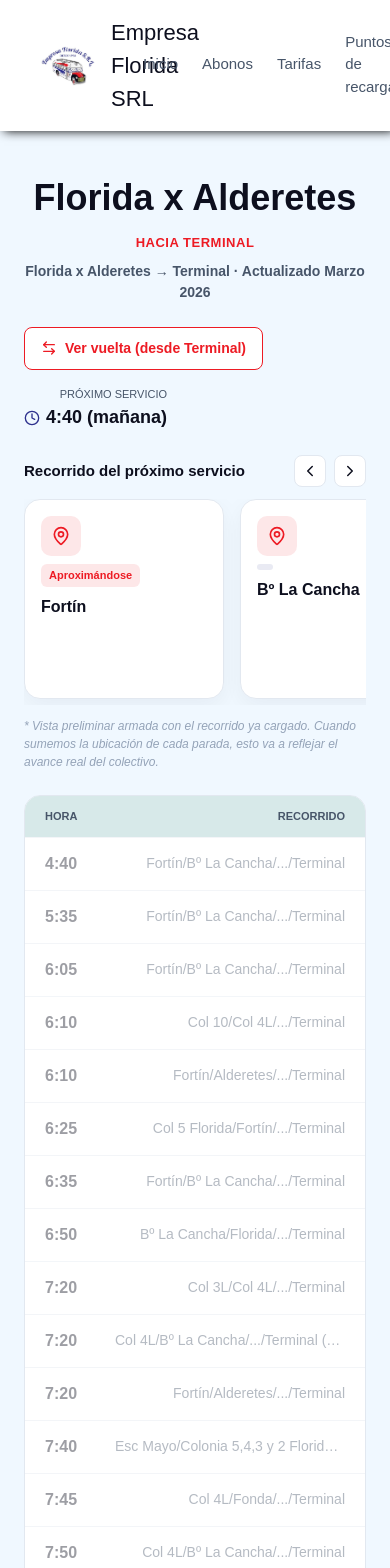
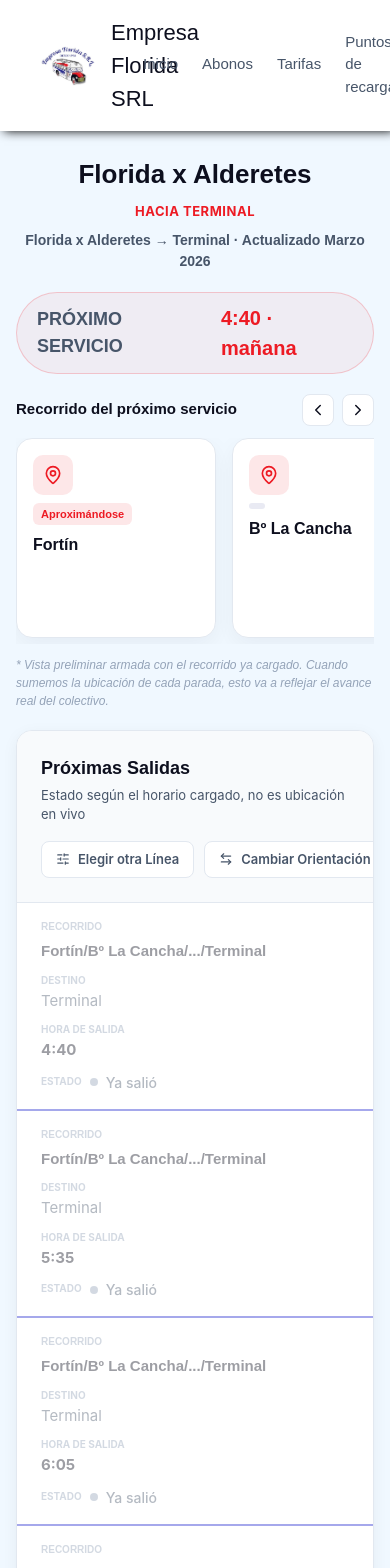
Before and after one commit to Juanchuchuy/EmpresaFlorida-web, a React (Vite) app: page /horarios/florida-alderetes in a window 390 px wide. Shown: the top 1568 px of the page. Built offline with nearby package versions, Linux system fonts and the light colour scheme.

Commit message:
Se agregaron botones para mejor accesibilidad del usuario, tambien se agrego la opacidad segun horarios pasados.

```diff
--- a/src/pages/Horarios.css
+++ b/src/pages/Horarios.css
@@ -6,7 +6,6 @@
   display: flex;
   flex-direction: column;
   gap: 24px;
-  font-family: 'Montserrat', sans-serif;
 }
 
 .horarios-hero {
@@ -27,6 +26,7 @@
 
 .horarios-titulo {
   margin: 0;
+  font-family: 'Montserrat', sans-serif;
   font-weight: 900;
   font-size: 36px;
   color: #0D0F1E;
@@ -34,118 +34,187 @@
 
 .horarios-subtitulo {
   margin: 0;
+  font-family: 'Montserrat',sans-serif;
+  font-weight: 600;
   font-size: 14px;
   color: #475569;
-  font-weight: 600;
 }
 
-.horarios-toggle-row {
+.horarios-proximo-destacado {
+  align-self: center;
   display: flex;
-  align-items: center;
-  justify-content: space-between;
-  gap: 16px;
-  flex-wrap: wrap;
+  align-items: baseline;
+  gap: 10px;
+  padding: 10px 20px;
+  border-radius: 999px;
+  background-color: #ED1B240d;
+  border: 1px solid #ED1B2433;
 }
-
-.horarios-toggle {
-  display: flex;
-  align-items: center;
-  gap: 8px;
-  padding: 10px 16px;
-  border-radius: 8px;
-  border: 1px solid #ED1B24;
-  background-color: #ffffff;
-  color: #ED1B24;
-  font-weight: 600;
-  font-size: 14px;
-  cursor: pointer;
-  transition: background-color 0.2s;
-}
-.horarios-toggle:hover:not(:disabled) {
-  background-color: #ED1B241a;
-}
-.horarios-toggle:disabled {
-  border-color: #e2e8f0;
-  color: #94a3b8;
-  cursor: not-allowed;
-}
-
-.horarios-proximo {
-  display: flex;
-  flex-direction: column;
-  align-items: flex-end;
-  gap: 2px;
-  font-weight: 500;
-}
-.horarios-proximo-label {
-  font-size: 11px;
+.proximo-destacado-label {
+  font-size: 18px;
+  font-family: 'Montserrat', sans-serif;
+  font-weight: 700;
   text-transform: uppercase;
   color: #475569;
 }
-.horarios-proximo-hora {
-  display: flex;
-  align-items: center;
-  gap: 6px;
-  font-size: 18px;
-  color: #0D0F1E;
-}
-.horarios-proximo-hora svg {
-  color: #2D308D;
+.proximo-destacado-hora {
+  font-family: 'Montserrat', sans-serif;
+  font-size: 20px;
+  font-weight: 800;
+  color: #ED1B24;
 }
 
 .horarios-tabla {
   background-color: #ffffff;
   border: 1px solid #e2e8f0;
   border-radius: 16px;
+  box-shadow: 0 4px 16px rgba(13, 15, 30, 0.05);
   overflow: hidden;
 }
 
 .horarios-tabla-header {
   display: flex;
+  align-items: center;
   justify-content: space-between;
-  padding: 12px 20px;
-  background-color: #D7E9E9;
+  gap: 16px;
+  flex-wrap: wrap;
+  padding: 24px;
+  background-color: #f8fafc;
+  border-bottom: 1px solid #e2e8f0;
+}
+
+.horarios-tabla-titulo {
+  margin: 0;
+  font-family: 'Montserrat', sans-serif;
+  font-weight: 700;
+  font-size: 18px;
+  color: #0D0F1E;
+}
+
+.horarios-tabla-subtitulo {
+  margin: 4px 0 0;
+  font-size: 13px;
+  color: #475569;
+}
+
+.horarios-tabla-acciones {
+  display: flex;
+  gap: 10px;
+}
+
+.horarios-pill {
+  display: flex;
+  align-items: center;
+  gap: 8px;
+  padding: 8px 14px;
+  border-radius: 8px;
+  border: 1px solid #e2e8f0;
+  background-color: #ffffff;
+  color: #475569;
+  font-weight: 600;
+  font-size: 13px;
+  cursor: pointer;
+  white-space: nowrap;
+}
+.horarios-pill:hover:not(:disabled) {
+  border-color: #ED1B24;
+  color: #ED1B24;
+}
+.horarios-pill:disabled {
+  color: #94a3b8;
+  cursor: not-allowed;
+}
+
+.horarios-columnas {
+  display: flex;
+  align-items: center;
+  justify-content: space-between;
+  padding: 12px 24px;
+  background-color: #f8fafc;
+  border-bottom: 1px solid #e2e8f0;
   font-size: 11px;
+  font-weight: 700;
   text-transform: uppercase;
-  font-weight: 700;
-  color: #475569;
+  color: #94a3b8;
 }
 
 .horarios-fila {
   display: flex;
+  align-items: center;
   justify-content: space-between;
-  align-items: center;
-  padding: 14px 20px;
-  border-top: 1px solid #e2e8f0;
+  padding: 16px 24px;
+  border-bottom: 2px solid #2127cf;
   transition: opacity 0.2s;
 }
-
-.horarios-fila-hora {
-  font-weight: 700;
-  color: #0D0F1E;
-  min-width: 70px;
+.horarios-fila:last-child {
+  border-bottom: none;
 }
 
-.horarios-fila-recorrido {
-  color: #475569;
-  font-size: 14px;
-  text-align: right;
-  overflow: hidden;
-  text-overflow: ellipsis;
-  white-space: nowrap;
+.col-recorrido {
+  display: flex;
+  align-items: center;
+  gap: 16px;
+  width: 40%;
+  font-family: 'Montserrat', sans-serif;
+  font-weight: 600;
+  font-size: 15px;
+  color: #0D0F1E;
+}
+.fila-barra {
+  width: 6px;
+  height: 22px;
+  border-radius: 4px;
+  background-color: #ED1B24;
+  flex-shrink: 0;
 }
 
-.horarios-fila--pasada {
-  opacity: 0.4;
+.col-destino {
+  width: 25%;
+  font-size: 15px;
+  color: #475569;
+}
+
+.col-hora {
+  width: 15%;
+  font-weight: 700;
+  font-size: 15px;
+  color: #0D0F1E;
+}
+
+.col-estado {
+  display: flex;
+  align-items: center;
+  gap: 8px;
+  width: 20%;
+  font-size: 14px;
+  font-weight: 500;
+  color: #475569;
+}
+.estado-dot {
+  width: 8px;
+  height: 8px;
+  border-radius: 999px;
+  flex-shrink: 0;
+}
+.estado-dot--paso {
+  background-color: #94a3b8;
+}
+.estado-dot--proximo {
+  background-color: #ED1B24;
+}
+.estado-dot--programado {
+  background-color: #2D308D;
 }
 
 .horarios-fila--proxima {
   background-color: #ED1B240d;
-  border-left: 4px solid #ED1B24;
-  padding-left: 16px;
 }
-.horarios-fila--proxima .horarios-fila-hora {
+.horarios-fila--proxima .fila-barra {
+  background-color: #ED1B24;
+}
+.horarios-fila--proxima .col-estado {
   color: #ED1B24;
+  font-weight: 600;
 }
 
 .horarios-sin-datos {
@@ -171,3 +240,76 @@
   border-color: #ED1B24;
   color: #ED1B24;
 }
+
+/* Responsive: por debajo de este ancho la tabla de 4 columnas no entra
+   cómoda, así que cada fila pasa a apilarse como una mini-card, con el
+   nombre de cada columna mostrado arriba del valor (usando el
+   data-label que puso Horarios.jsx en cada celda). */
+@media (max-width: 720px) {
+  .horarios-page {
+    padding: 24px 16px 48px;
+    gap: 20px;
+  }
+
+  .horarios-titulo {
+    font-size: 26px;
+  }
+
+  .horarios-tabla-header {
+    flex-direction: column;
+    align-items: stretch;
+  }
+
+  .horarios-tabla-acciones {
+    width: 100%;
+  }
+
+  .horarios-pill {
+    flex: 1;
+    justify-content: center;
+  }
+
+  .horarios-columnas {
+    display: none;
+  }
+
+  .horarios-fila {
+    flex-direction: column;
+    align-items: stretch;
+    gap: 10px;
+  }
+
+  .col-recorrido,
+  .col-destino,
+  .col-hora,
+  .col-estado {
+    width: 100%;
+  }
+
+  .col-recorrido {
+    flex-direction: column;
+    align-items: flex-start;
+    gap: 4px;
+  }
+  .col-recorrido .fila-barra {
+    display: none;
+  }
+
+  .col-destino,
+  .col-hora {
+    display: block;
+  }
+
+  .col-recorrido::before,
+  .col-destino::before,
+  .col-hora::before,
+  .col-estado::before {
+    content: attr(data-label);
+    display: block;
+    font-size: 10px;
+    font-weight: 700;
+    text-transform: uppercase;
+    color: #94a3b8;
+    margin-bottom: 2px;
+  }
+}
--- a/src/pages/Horarios.jsx
+++ b/src/pages/Horarios.jsx
@@ -4,10 +4,11 @@
 import { paradasPorLinea } from '../data/paradas'
 import { aOrdenDelDia, acortarRecorrido, getProximoHorario } from '../utils/horarios'
 import ParadasCarousel from '../components/ParadasCarousel'
+
 import './Horarios.css'
 
 // Icons
-import { ArrowLeft, ArrowLeftRight, Clock } from 'lucide-react'
+import { ArrowLeft, ArrowLeftRight, SlidersHorizontal, ArrowRightFromLine } from 'lucide-react'
 
 const Horarios = () => {
   // useParams lee los "segmentos dinámicos" definidos en la Route,
@@ -43,11 +44,10 @@
   const listaHorarios = datos?.horarios ?? []
   const puedeCambiarSentido = Boolean(linea.ida && linea.vuelta)
   const ordenAhora = aOrdenDelDia(`${ahora.getHours()}:${ahora.getMinutes()}`)
+  // El campo "sentido" viene como "Florida x Posse → Terminal": el destino
+  // real de este viaje es lo que queda después de la flecha.
+  const destino = datos?.sentido?.split('→')[1]?.trim() ?? linea.nombre
 
-  // Si ya tenemos las paradas reales de esta línea (con fotos), las
-  // usamos siempre que se muestre la página, sin importar el sentido.
-  // Si no, armamos una lista mínima a partir del recorrido corto del
-  // próximo horario, como veníamos haciendo antes.
   const paradasCuradas = paradasPorLinea[lineaId]
   const paradas = paradasCuradas
     ? paradasCuradas
@@ -55,85 +55,129 @@
       ? proximo.recorrido.split('/').map((p) => ({ nombre: p.trim() }))
       : []
 
-  // Marca como "próxima" la primera fila que todavía no pasó (y solo si
-  // el próximo servicio es hoy; si ya es de mañana, ninguna fila de la
-  // lista de hoy debería quedar resaltada).
-  let yaMarcoProxima = false
+  // Recorremos la lista una sola vez llevando la cuenta de cuántas filas
+  // "futuras" ya vimos, para poder ir apagando la opacidad a medida que
+  // nos alejamos del próximo servicio (igual que en el diseño de Figma,
+  // pero acá el criterio es real: cuánto falta según el reloj, no un
+  // estado de GPS inventado).
+  let indiceFuturo = -1
 
   return (
     <section className="horarios-page">
       <div className="horarios-hero">
         <h1 className="horarios-titulo">{linea.nombre}</h1>
-        <p className="horarios-kicker">{datos.sentido[0] === 'T' ? 'Desde Terminal' : 'Hacia Terminal'}</p>
         {datos && (
+          <>
+            <p className="horarios-kicker">
+              {datos.sentido[0] === 'T' ? 'Desde Terminal' : 'Hacia Terminal'}
+            </p>
             <p className="horarios-subtitulo">
               {datos.sentido} · Actualizado {datos.actualizado}
             </p>
+          </>
         )}
       </div>
 
-      <div className="horarios-toggle-row">
-        <button
-          type="button"
-          className="horarios-toggle"
-          disabled={!puedeCambiarSentido}
-          onClick={() => setSentido((s) => (s === 'ida' ? 'vuelta' : 'ida'))}
-        >
-          <ArrowLeftRight size={16} />
-          {sentido === 'ida' ? 'Ver vuelta (desde Terminal)' : 'Ver ida (hacia Terminal)'}
-        </button>
-
       {proximo && (
-          <div className="horarios-proximo">
-            <span className="horarios-proximo-label">Próximo servicio</span>
-            <strong className="horarios-proximo-hora">
-              <Clock size={16} />
-              {proximo.hora} {proximo.esDeManiana ? '(mañana)' : ''}
+        <div className="horarios-proximo-destacado">
+          <span className="proximo-destacado-label">Próximo servicio</span>
+          <strong className="proximo-destacado-hora">
+            {proximo.hora}
+            {proximo.esDeManiana ? ' · mañana' : ''}
           </strong>
         </div>
       )}
-      </div>
 
       <ParadasCarousel
         paradas={paradas}
         titulo={paradasCuradas ? 'Recorrido completo' : 'Recorrido del próximo servicio'}
       />
 
+      <div className="horarios-tabla">
+        <div className="horarios-tabla-header">
+          <div>
+            <p className="horarios-tabla-titulo">Próximas Salidas</p>
+            <p className="horarios-tabla-subtitulo">
+              Estado según el horario cargado, no es ubicación en vivo
+            </p>
+          </div>
+          <div className="horarios-tabla-acciones">
+            <button type="button" className="horarios-pill" onClick={() => navigate('/')}>
+              <SlidersHorizontal size={14} /> Elegir otra Línea
+            </button>
+            <button
+              type="button"
+              className="horarios-pill"
+              disabled={!puedeCambiarSentido}
+              onClick={() => setSentido((s) => (s === 'ida' ? 'vuelta' : 'ida'))}
+            >
+              <ArrowLeftRight size={14} /> Cambiar Orientación
+            </button>
+          </div>
+        </div>
+
         {listaHorarios.length === 0 ? (
           <p className="horarios-sin-datos">
             Todavía no tenemos el cronograma cargado para este sentido.
           </p>
         ) : (
-        <div className="horarios-tabla">
-          <div className="horarios-tabla-header">
-            <span>Hora</span>
-            <span>Recorrido</span>
+          <>
+            <div className="horarios-columnas">
+              <span className="col-recorrido">Recorrido</span>
+              <span className="col-destino">Destino</span>
+              <span className="col-hora">Hora de Salida</span>
+              <span className="col-estado">Estado</span>
             </div>
+
             {listaHorarios.map((item, idx) => {
               const yaPaso = aOrdenDelDia(item.hora) < ordenAhora
-            const esProxima = !yaPaso && !proximo?.esDeManiana && !yaMarcoProxima
-            if (esProxima) yaMarcoProxima = true
+              let opacidad = 1
+              let estado = 'programado'
+              let etiquetaEstado = 'Programado'
+
+              if (yaPaso) {
+                opacidad = 0.4
+                estado = 'paso'
+                etiquetaEstado = 'Ya salió'
+              } else {
+                indiceFuturo += 1
+                const esProxima = indiceFuturo === 0 && !proximo?.esDeManiana
+                if (esProxima) {
+                  estado = 'proximo'
+                  etiquetaEstado = 'Próximo'
+                } else if (indiceFuturo <= 1) {
+                  opacidad = 1
+                } else if (indiceFuturo === 2) {
+                  opacidad = 0.7
+                } else if (indiceFuturo === 3) {
+                  opacidad = 0.5
+                } else {
+                  opacidad = 0.35
+                }
+              }
 
               return (
                 <div
                   key={`${item.hora}-${idx}`}
-                className={[
-                  'horarios-fila',
-                  yaPaso && 'horarios-fila--pasada',
-                  esProxima && 'horarios-fila--proxima',
-                ]
-                  .filter(Boolean)
-                  .join(' ')}
+                  className={`horarios-fila ${estado === 'proximo' ? 'horarios-fila--proxima' : ''}`}
+                  style={{ opacity: opacidad }}
                 >
-                <span className="horarios-fila-hora">{item.hora}</span>
-                <span className="horarios-fila-recorrido" title={item.recorrido}>
-                  {acortarRecorrido(item.recorrido)}
-                </span>
+                  <div className="col-recorrido" data-label="Recorrido">
+                    <span className="fila-barra" />
+                    <span title={item.recorrido}>{acortarRecorrido(item.recorrido)}</span>
+                  </div>
+                  <span className="col-destino" data-label="Destino">{destino}</span>
+                  <span className="col-hora" data-label="Hora de Salida">{item.hora}</span>
+                  <div className="col-estado" data-label="Estado">
+                    <span className={`estado-dot estado-dot--${estado}`} />
+                    {etiquetaEstado}
+                  </div>
                 </div>
               )
             })}
+          </>
+        )}
       </div>
-      )}
 
       <button type="button" className="horarios-volver" onClick={() => navigate('/')}>
         <ArrowLeft size={16} /> Volver al inicio
```
Lines whose indentation alone changed are shown as unchanged.
